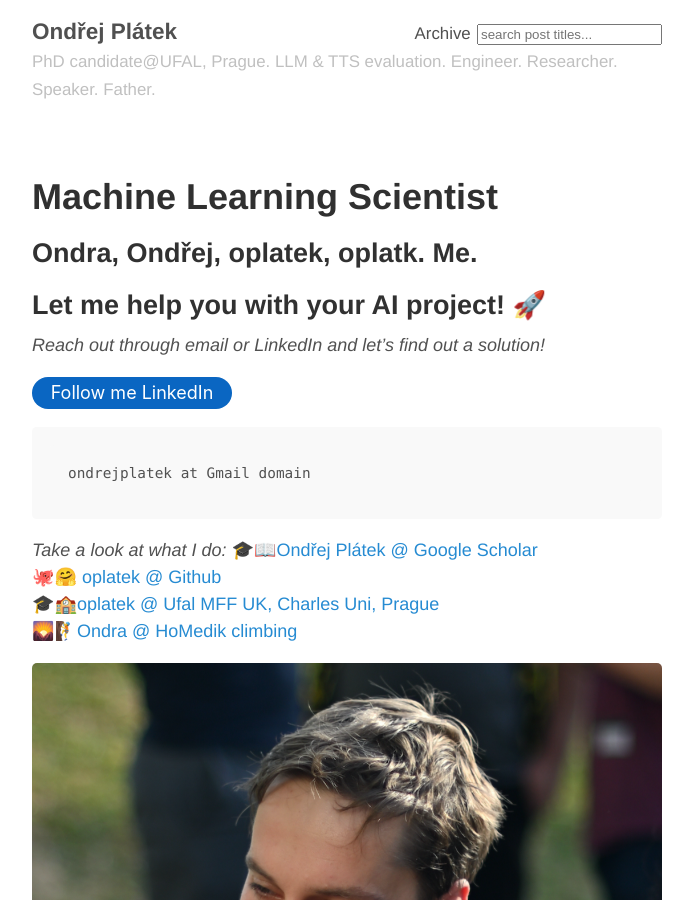
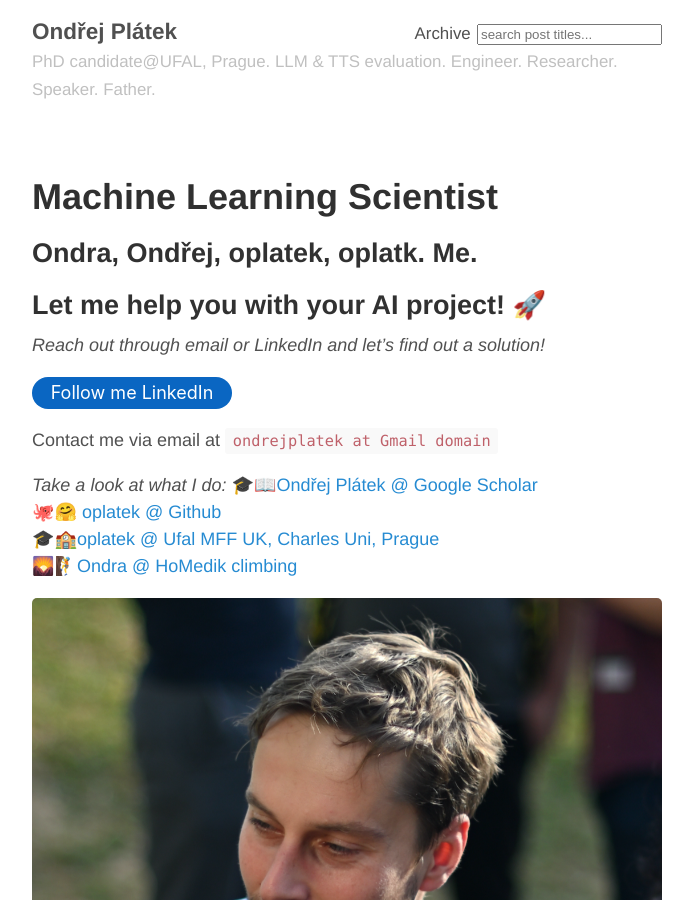
Before and after one commit to oplatek/oplatek.github.io, a Jekyll site: the page built from index.md, in a window 1280 px wide and 900 px high. Shown: the whole window, without its empty margins (293-986 px from the left). Built offline with Jekyll 4.4.1, drawn with Linux system fonts in a browser that asks for light colours.

Commit message:
contactemail

````diff
--- a/index.md
+++ b/index.md
@@ -26,9 +26,7 @@ _Reach out through email or LinkedIn and let's find out a solution!_
 	}
 </style><a class="libutton" href="https://www.linkedin.com/comm/mynetwork/discovery-see-all?usecase=PEOPLE_FOLLOWS&followMember=ondrejplatek" target="_blank">Follow me LinkedIn</a>
 
-```
-ondrejplatek at Gmail domain
-```
+Contact me via email at `ondrejplatek at Gmail domain`
 
 _Take a look at what I do:_
 🎓📖[Ondřej Plátek @ Google Scholar](https://scholar.google.com/citations?user=3rA1o9YAAAAJ&hl=en)<br/>
````
